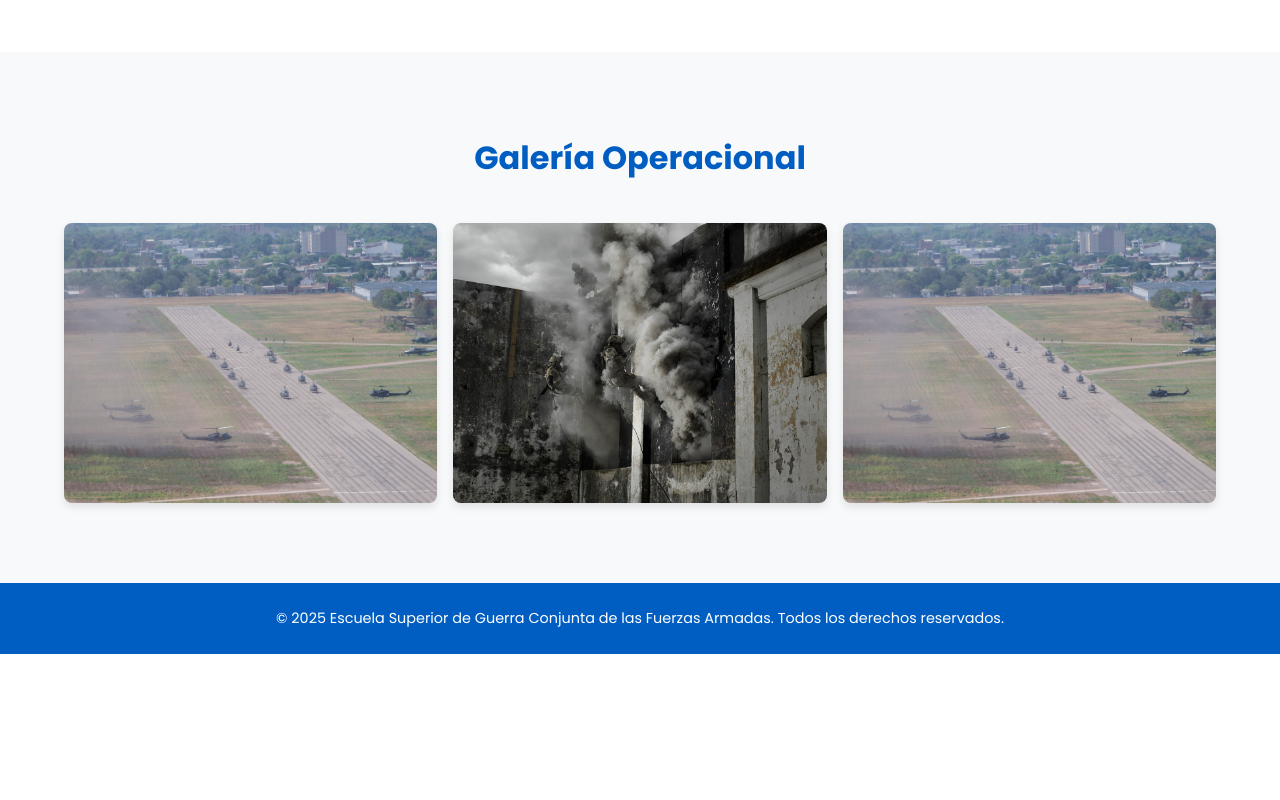
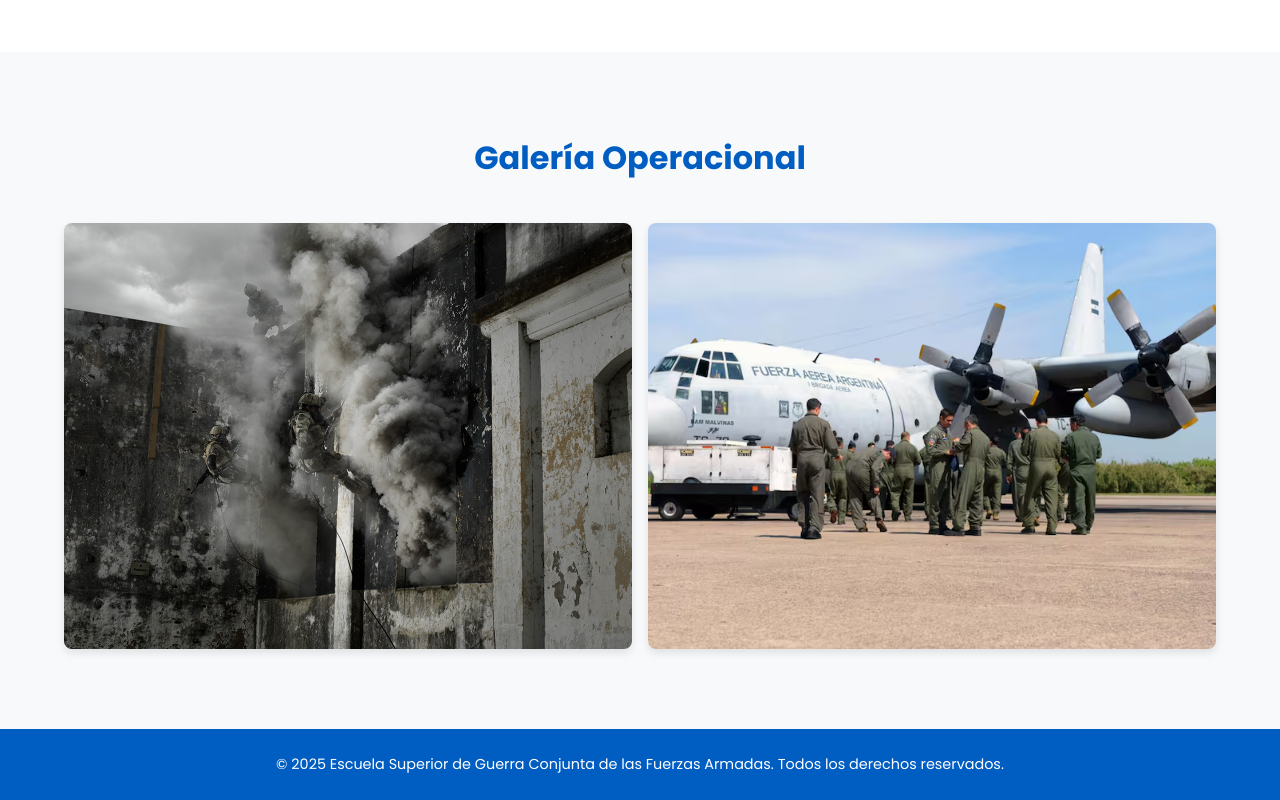
Before and after one commit to vpia11/infraestructura-critica-patagonia, a plain HTML site: page index.html in a window 1280 px wide. Shown: the part 3332-4132 px from the top of the page. Before the commit the page ends 3986 px from the top, so only its background shows below. Drawn offline with nearby package versions, Linux system fonts and the light colour scheme.

Commit message:
Add files via upload

```diff
--- a/index.html
+++ b/index.html
@@ -321,17 +321,20 @@
   </section>
 
 
+
+
   <!-- ===== Galería ===== -->
   <section id="galeria">
     <div class="container" data-aos="fade-up">
       <h2 class="section__title">Galería Operacional</h2>
       <div class="galeria__grid">
-        <img src="hero.jpg" alt="Operación aérea" />
-        <img src="151118-Comandos_0428.jpg" alt="Operación comandos" />
-        <img src="hero.jpg" alt="Pista de helicópteros" />
+        <img src="151118-Comandos_0428.jpg" alt="Operación de comandos" />
+        <img src="AAGAYY626FHCLMVUBCQIC2ZIGU.avif" alt="Patrullera de la Armada Argentina" />
       </div>
     </div>
   </section>
+
+
 
   <!-- ===== Footer ===== -->
   <footer>
```
